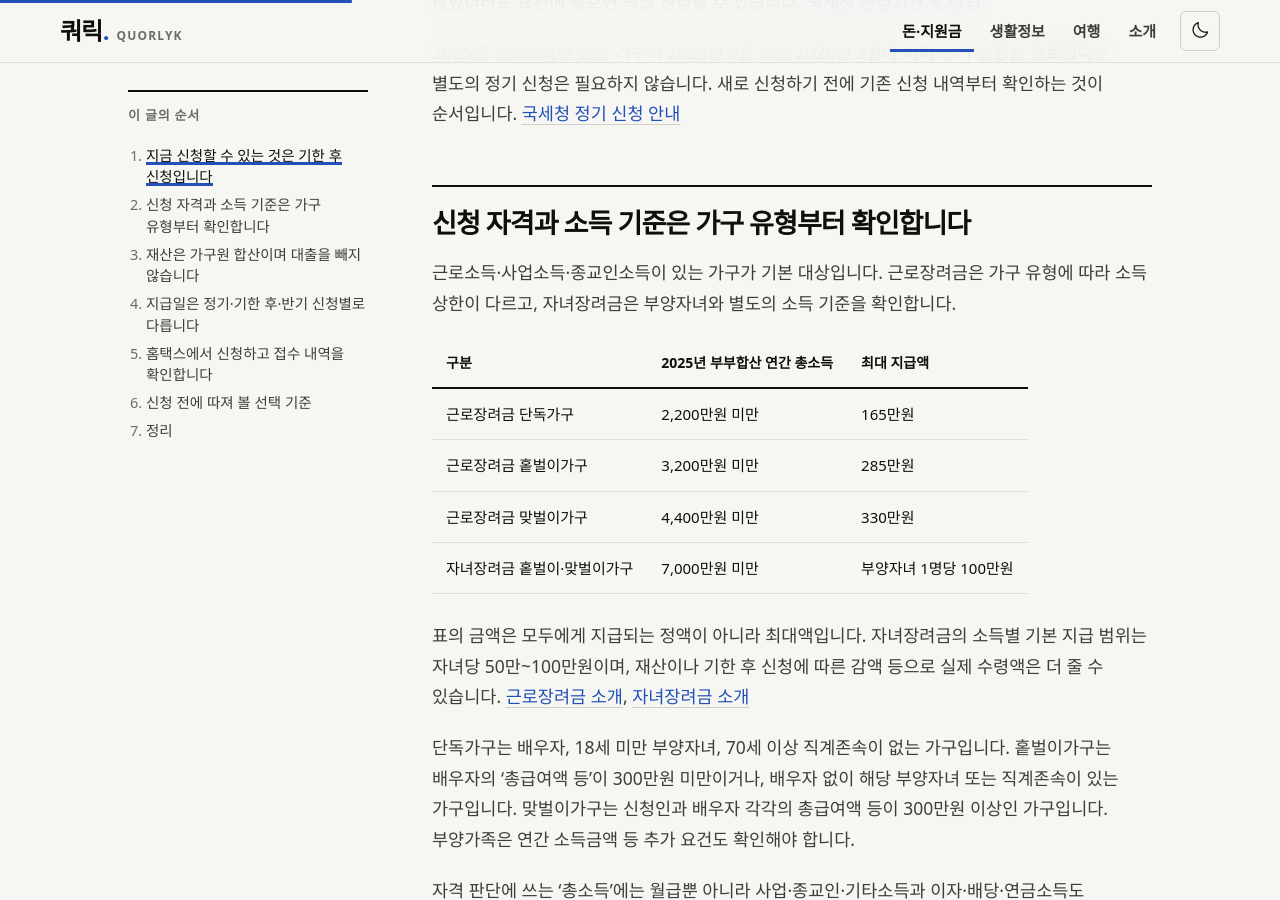
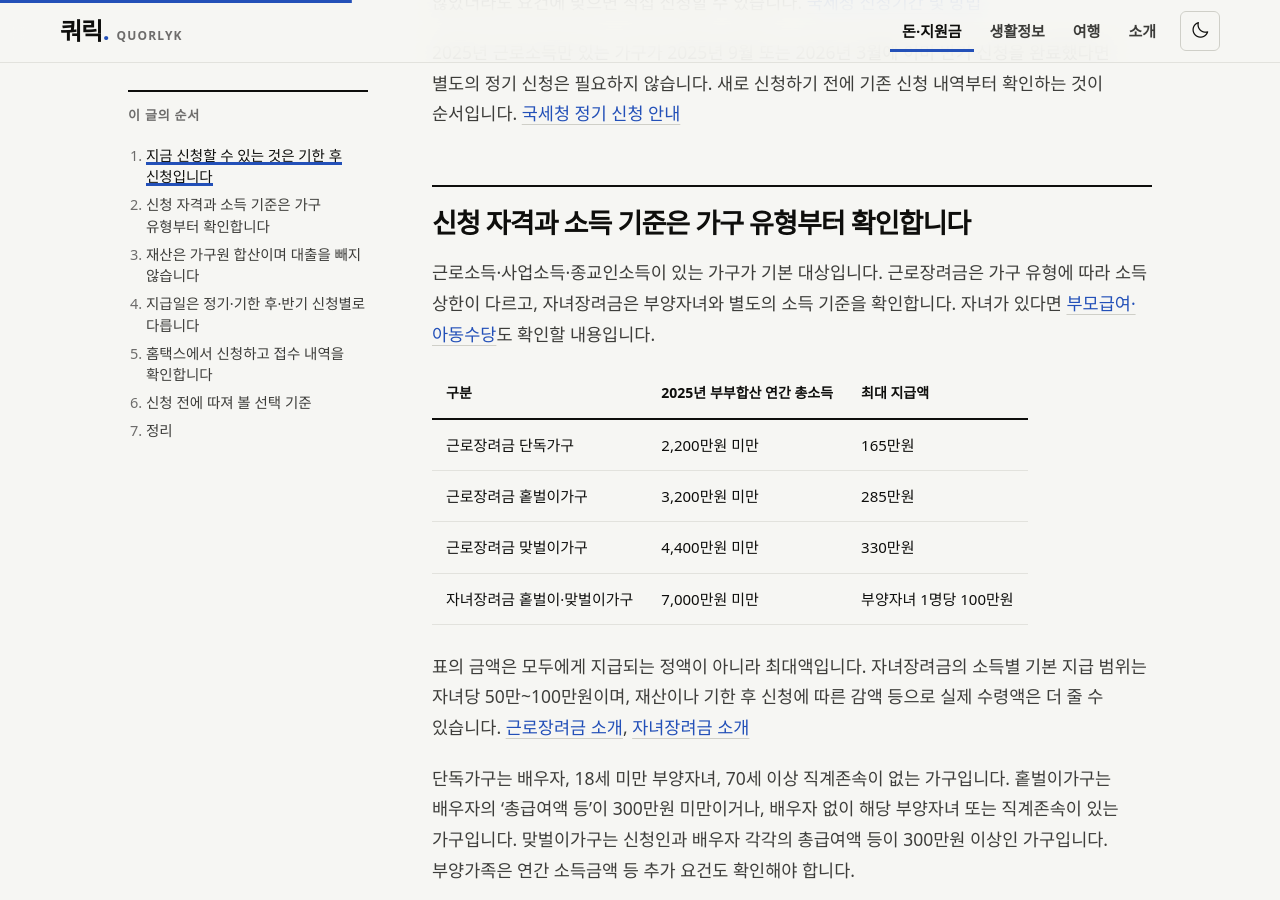
Before and after one commit to ekgoddlek0-dotcom/quorlyk-site, a Jekyll site: the page built from _posts/2026-10-10-earned-income-child-tax-credit-2026.md, in a window 1280 px wide and 900 px high, scrolled down 1788 px. Built offline with Jekyll 4.4.1, drawn with Linux system fonts in a browser that asks for light colours; some web fonts are replaced.

Commit message:
관련 글 연결: 근로장려금·자녀장려금 신청 자격: 2026년 소득·재산 기준과 지급일

```diff
--- a/_posts/2026-10-10-earned-income-child-tax-credit-2026.md
+++ b/_posts/2026-10-10-earned-income-child-tax-credit-2026.md
@@ -36,7 +37,7 @@ enriched: 2026-11-15
 
 ## 신청 자격과 소득 기준은 가구 유형부터 확인합니다
 
-근로소득·사업소득·종교인소득이 있는 가구가 기본 대상입니다. 근로장려금은 가구 유형에 따라 소득 상한이 다르고, 자녀장려금은 부양자녀와 별도의 소득 기준을 확인합니다.
+근로소득·사업소득·종교인소득이 있는 가구가 기본 대상입니다. 근로장려금은 가구 유형에 따라 소득 상한이 다르고, 자녀장려금은 부양자녀와 별도의 소득 기준을 확인합니다. 자녀가 있다면 [부모급여·아동수당](/parent-child-allowance-first-meeting-voucher-2026/)도 확인할 내용입니다.
 
 | 구분 | 2025년 부부합산 연간 총소득 | 최대 지급액 |
 | --- | --- | --- |
```
Also changed, not shown: other parts of _posts/2026-10-10-earned-income-child-tax-credit-2026.md (+1 -0 lines).
